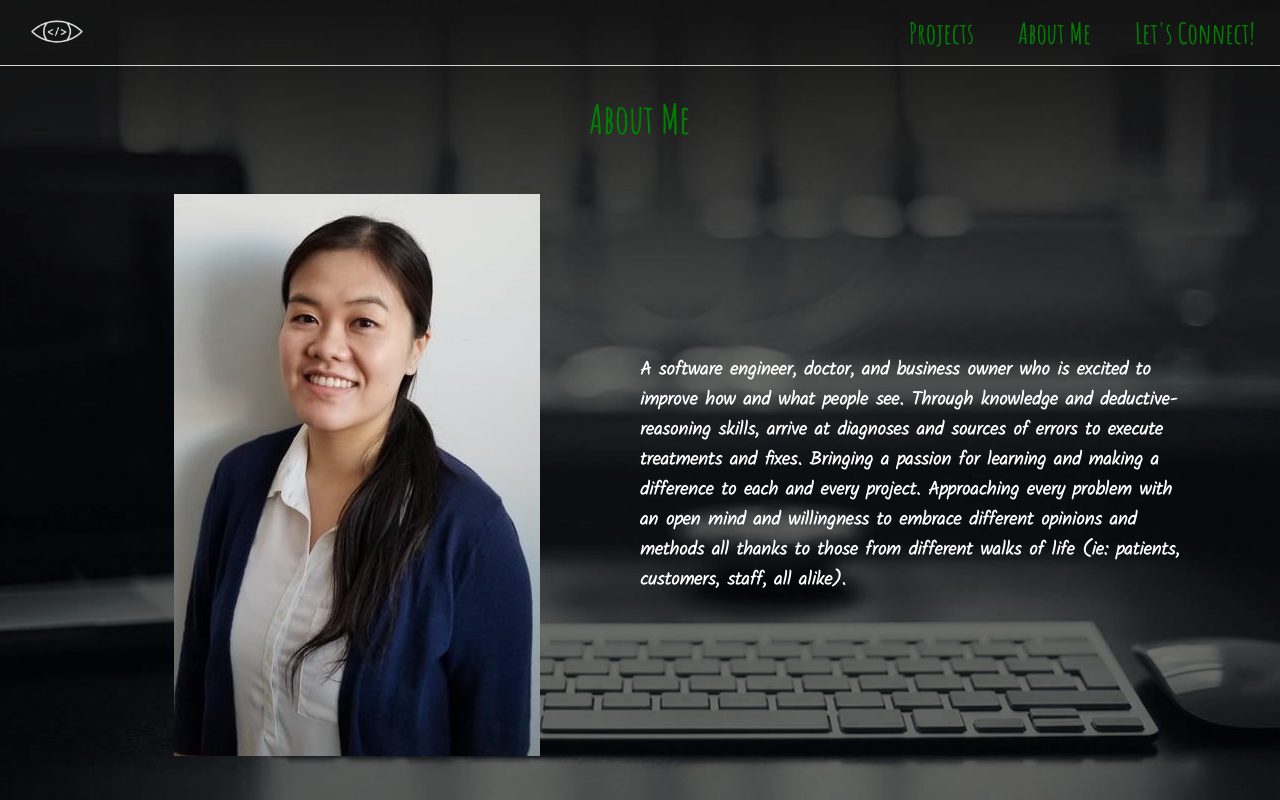
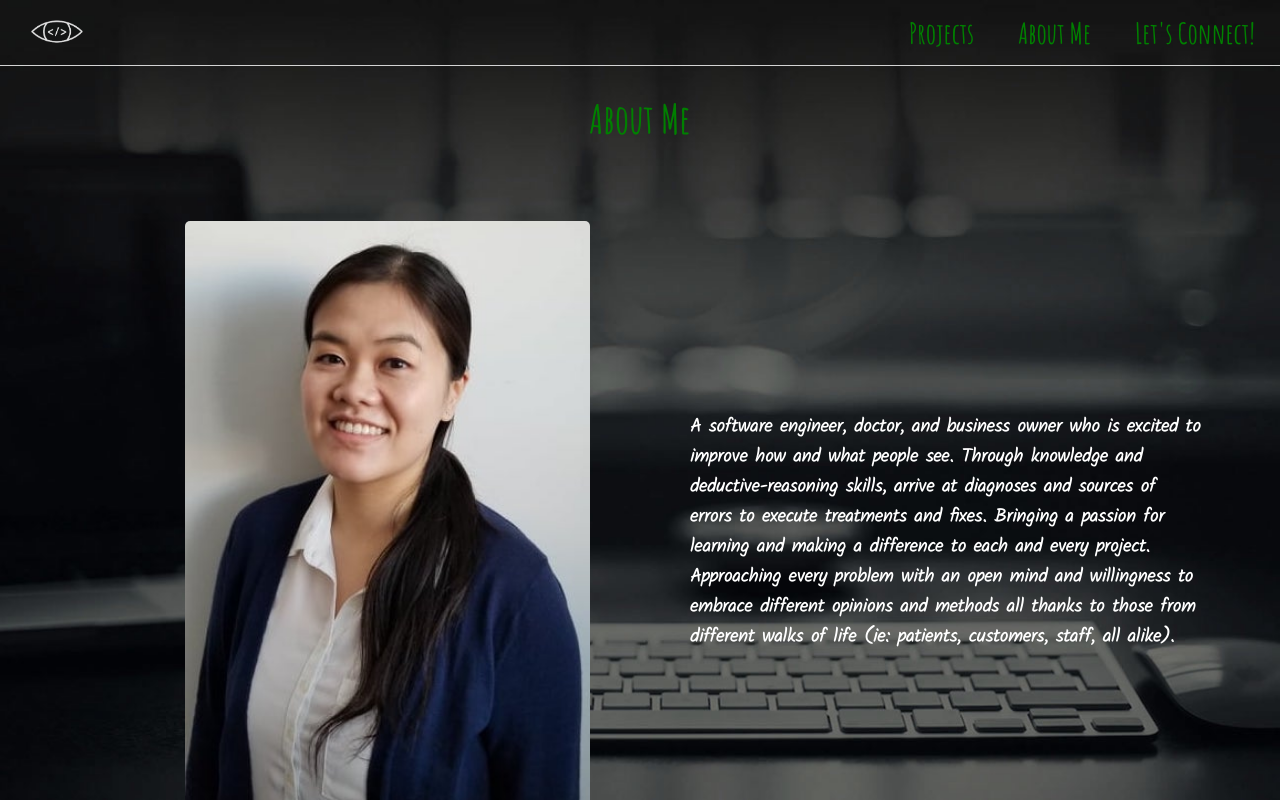
Before and after one commit to eyeseegIT/portfolio, a React (Create React App) app: page /about in a window 1280 px wide. Built offline with nearby package versions, Linux system fonts and the light colour scheme.

Commit message:
fix mobile responsiveness

```diff
--- a/src/styles/About.css
+++ b/src/styles/About.css
@@ -1,24 +1,51 @@
-.about-container {
+.about-child {
   display: flex;
   align-items: center;
   justify-content: center;
-  margin-top: 50px;
+  padding: 10px;
 }
 
-.about-child {
-  flex: 1;
-  width: 1.8rem;
+#headshot {
+  width: 90%;
+  border-radius: 5px;
 }
 
 #blurb {
-  width: 85%;
+  width: 100%;
   color: white;
 }
 
-#headshot {
-  width: 50%;
-  float: right;
-  width: auto;
-  height: auto;
-  margin-right: 100px;
+@media only screen and (min-width: 600px) {
+  .about-container {
+    display: flex;
+    align-items: center;
+    justify-content: center;
+  }
+
+  .about-child {
+    flex: 1;
+    width: 1.8rem;
+    padding: 50px;
+  }
+
+  #blurb {
+    width: 95%;
+  }
+
+  #headshot {
+    width: 85%;
+  }
 }
+
+@media only screen and (min-width: 768px) {
+  .about-child {
+    flex: 1;
+    width: 1.8rem;
+  }
+
+  #headshot {
+    float: right;
+    width: 75%;
+    margin-left: 200px;
+  }
+}
--- a/src/styles/App.css
+++ b/src/styles/App.css
@@ -4,7 +4,7 @@ body,
 main {
   margin: 0;
   height: 100%;
-  overflow: hidden;
+  overflow: auto;
   box-sizing: border-box;
   font-family: 'Amatic SC', cursive;
   background-image: url(/src/assets/background.jpeg);
@@ -42,7 +42,7 @@ nav {
 }
 
 .navigation-bar a:hover {
-  border-bottom: 2px solid #60dafb;
+  border-bottom: 2px solid silver;
 }
 
 #logo:hover {
@@ -88,7 +88,7 @@ nav h1 {
   margin: 0;
   color: rgba(249, 241, 241, 0.865);
   font-weight: 900;
-  font-size: 100px;
+  font-size: 4.0rem;
   font-style: normal;
   transform: translateY(-40%);
   font-family: 'Amatic SC', cursive;
@@ -116,3 +116,7 @@ nav h1 {
   overflow: hidden;
   z-index: -1;
 }
+
+/* @media only screen and (min-width: 768px) {
+
+} */
--- a/src/styles/Contact.css
+++ b/src/styles/Contact.css
@@ -1,11 +1,8 @@
-.contact-container {
+.contact-card {
+  padding: 15px;
   display: flex;
   justify-content: center;
   align-items: center;
-}
-
-.contact-card {
-  padding: 50px;
 }
 
 .contact-img {
@@ -15,3 +12,12 @@
   border-radius: 8px;
   padding: 5px;
 }
+
+@media only screen and (min-width: 768px) {
+  .contact-container {
+    padding: 15px;
+    display: flex;
+    justify-content: center;
+    align-items: center;
+  }
+}
--- a/src/styles/Project.css
+++ b/src/styles/Project.css
@@ -12,6 +12,7 @@
 .card-img {
   padding: 10px;
   border: 3px double white;
+  border-radius: 5px;
   width: 300px;
   height: 335px;
 }
```
